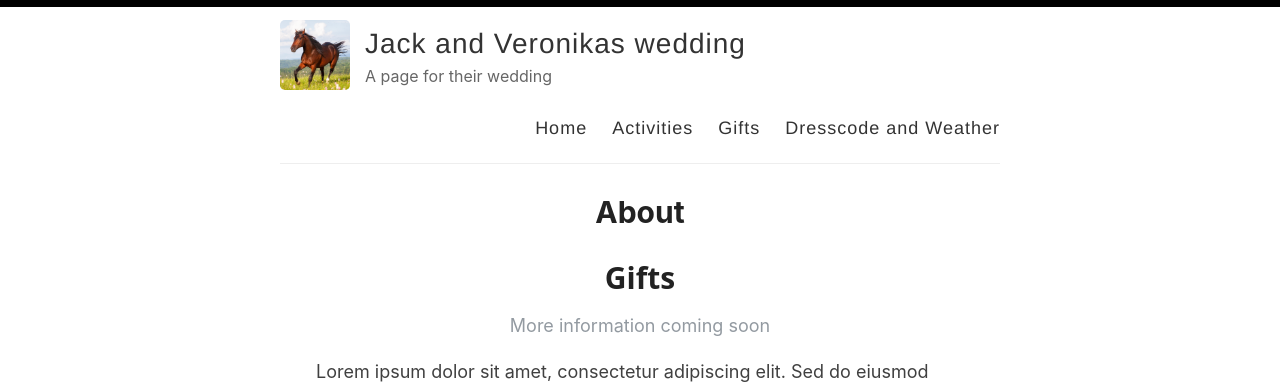
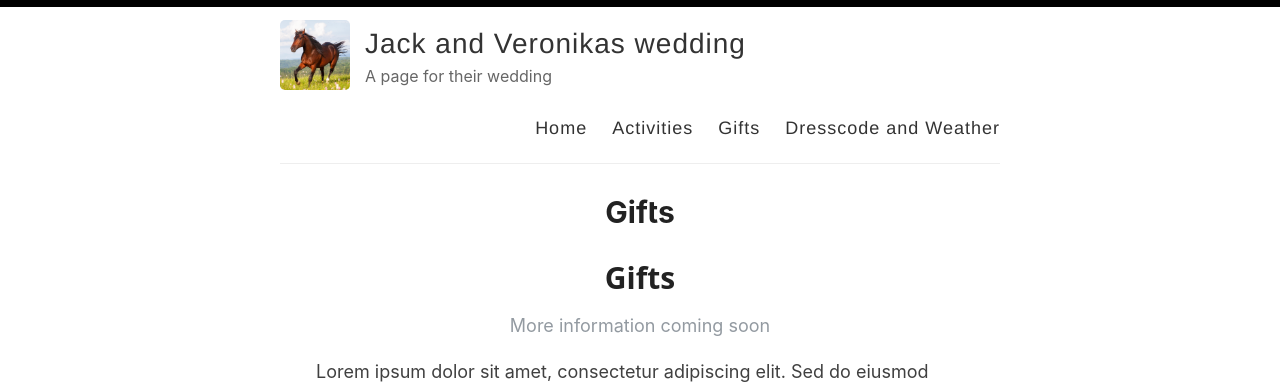
Before and after one commit to Sifern/jackandveronika, a Jekyll site: the page built from _pages/gifts.md, in a window 1280 px wide. Shown: the top 389 px of the page. Built offline with Jekyll 4.4.1, drawn with Linux system fonts in a browser that asks for light colours.

Commit message:
Update gifts.md

```diff
--- a/_pages/gifts.md
+++ b/_pages/gifts.md
@@ -1,7 +1,7 @@
 ---
 layout: page
-title: About
-permalink: /about/
+title: Gifts
+permalink: /gifts/
 ---
 
 <div class="wrapper-main cd-container">
```
